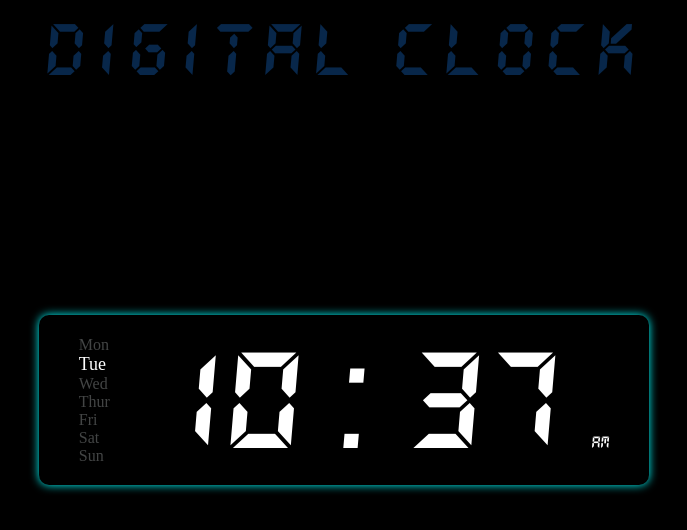
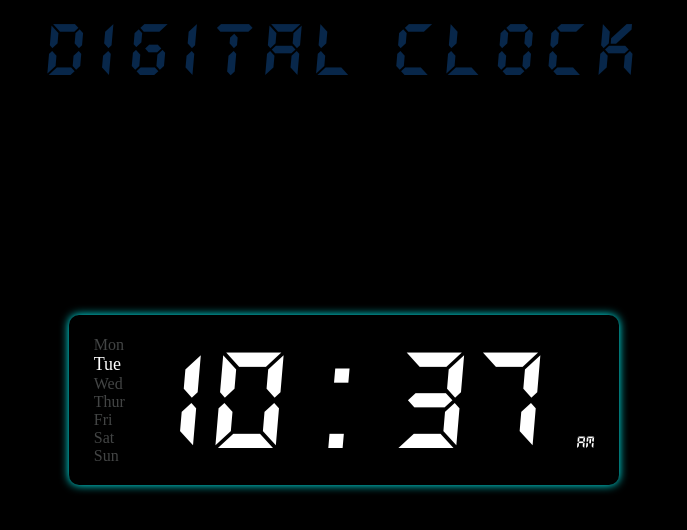
Before and after one commit to Dnyaneshwar-dnyanu/Digital-Clock, a plain HTML site: page Digital Clock/codes/index.html in a window 1280 px wide. Shown: the whole page, without its empty margins (296-983 px from the left). Drawn offline with Linux system fonts and the light colour scheme.

Commit message:
Update styles.css

```diff
--- a/Digital Clock/codes/styles.css
+++ b/Digital Clock/codes/styles.css
@@ -24,7 +24,7 @@ body {
 }
 
 .clock {
-     width: 610px;
+     width: 550px;
      height: 170px;
      margin: auto;
      display: flex;
```
